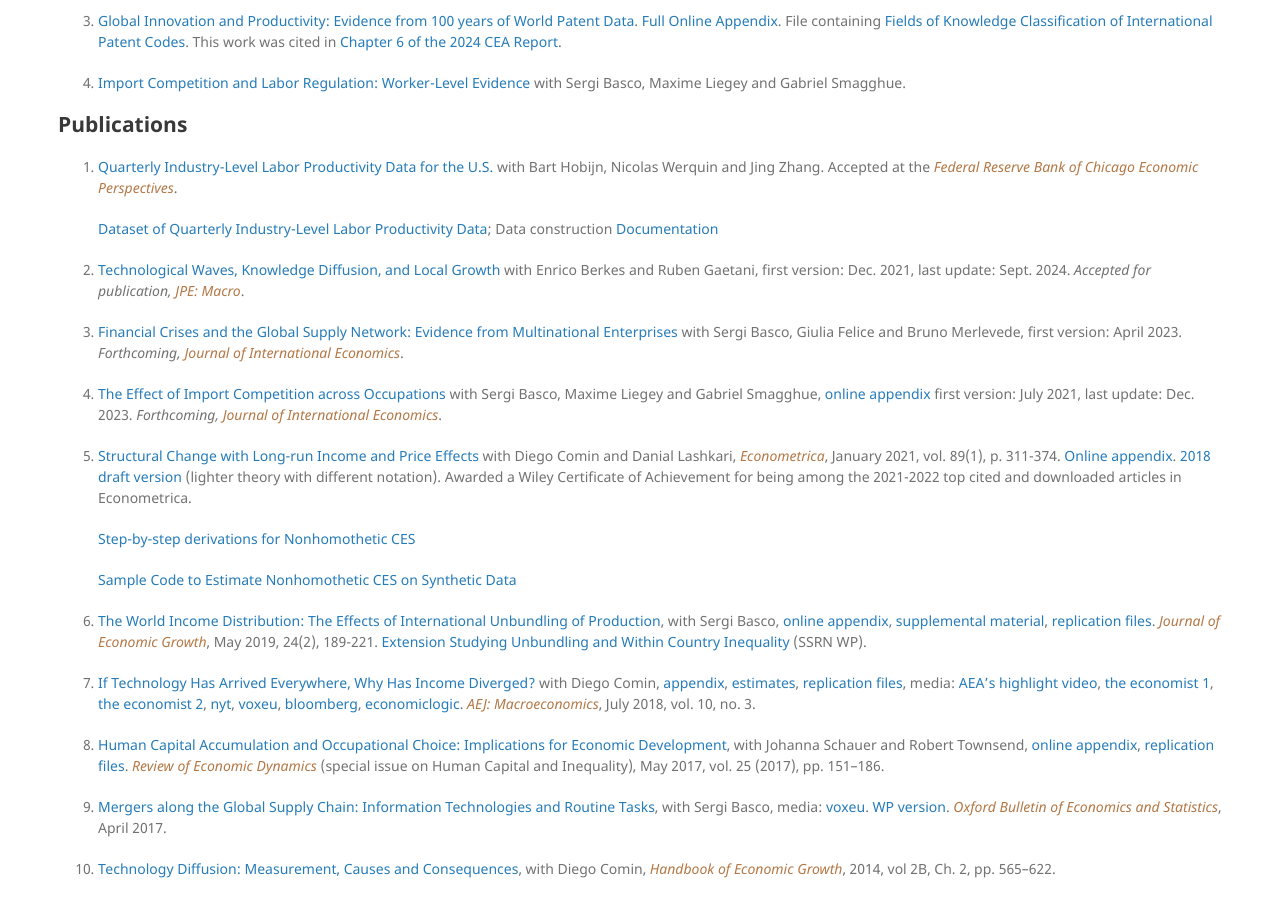
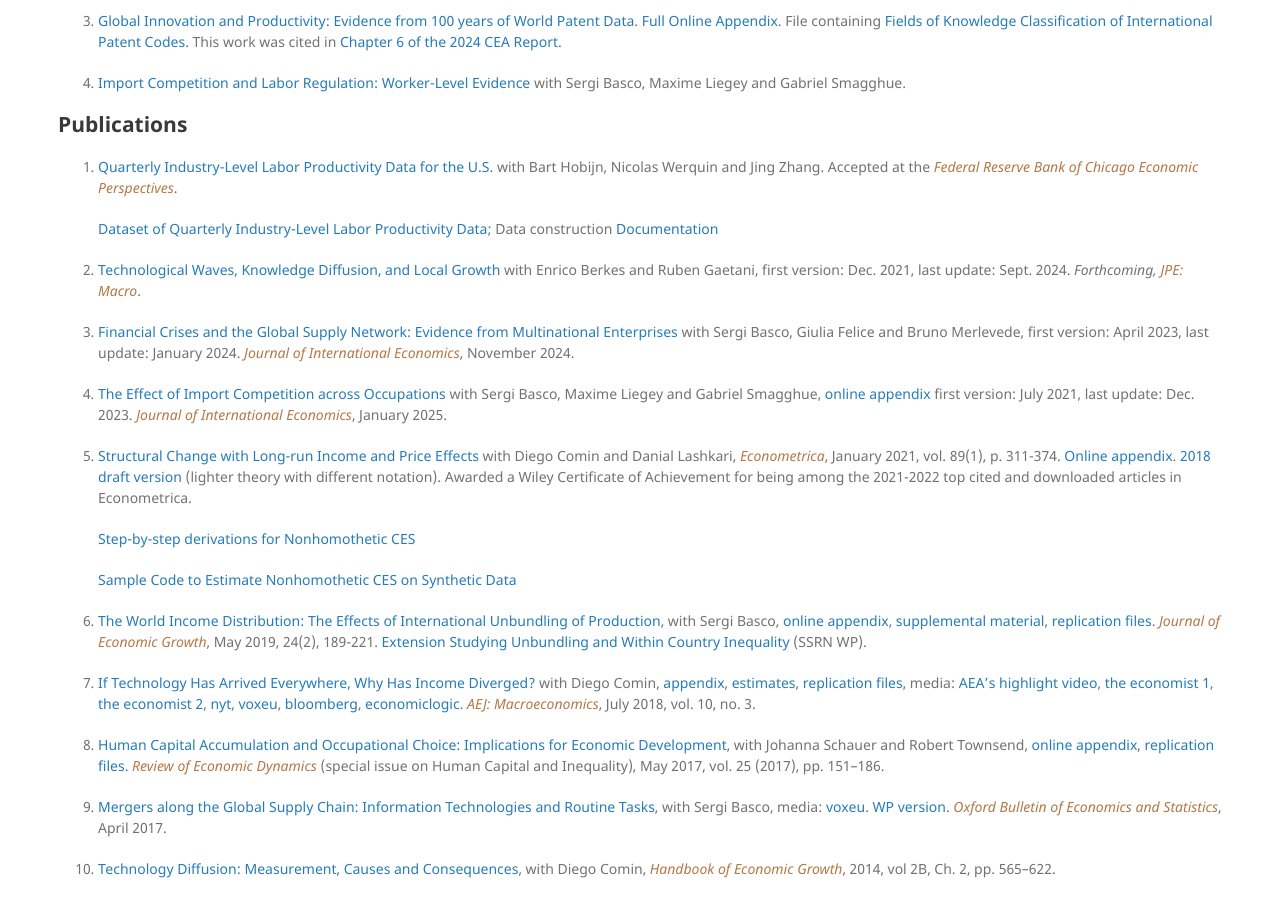
Before and after one commit to mestieri/mestieri.github.io, a Jekyll site: the page built from index.md, in a window 1280 px wide and 900 px high, scrolled down 719 px. Built offline with Jekyll 4.4.1, drawn with Linux system fonts in a browser that asks for light colours.

Commit message:
Update index.md

```diff
--- a/index.md
+++ b/index.md
@@ -71,11 +71,11 @@ for Nonhomothetic CES Preferences](https://www.dropbox.com/scl/fi/obu49nw8d74wye
     [Dataset of Quarterly Industry-Level Labor Productivity Data](https://www.chicagofed.org/-/media/others/people/research-resources/hobijin-bart/qilp.xlsx);
         Data construction [Documentation](https://www.chicagofed.org/-/media/others/people/research-resources/hobijin-bart/qilp-release-notes.pdf)
 
-10. [Technological Waves, Knowledge Diffusion, and Local Growth](https://www.dropbox.com/scl/fi/jzjsn0dxzx366wj47qd4d/bgm.pdf?rlkey=ac1wvsimj4y7jpmccbkpse3bf&dl=0) with Enrico Berkes and Ruben Gaetani, first version: Dec. 2021, last update: Sept. 2024. *Accepted for publication, <blue>JPE: Macro</blue>*.
+10. [Technological Waves, Knowledge Diffusion, and Local Growth](https://www.dropbox.com/scl/fi/jzjsn0dxzx366wj47qd4d/bgm.pdf?rlkey=ac1wvsimj4y7jpmccbkpse3bf&dl=0) with Enrico Berkes and Ruben Gaetani, first version: Dec. 2021, last update: Sept. 2024. *Forthcoming, <blue>JPE: Macro</blue>*.
 
-9. [Financial Crises and the Global Supply Network: Evidence from Multinational Enterprises](https://www.dropbox.com/scl/fi/6b3lvswv3cnm98pwiyawd/BFMM_Economic_Crises_and_the_Global_Supply_Chain_rev.pdf?rlkey=szf700evtygpjqx8pji2icda0&dl=0) with Sergi Basco, Giulia Felice and Bruno Merlevede, first version: April 2023. *Forthcoming, <blue>Journal of International Economics</blue>*.
+9. [Financial Crises and the Global Supply Network: Evidence from Multinational Enterprises](https://www.dropbox.com/scl/fi/6b3lvswv3cnm98pwiyawd/BFMM_Economic_Crises_and_the_Global_Supply_Chain_rev.pdf?rlkey=szf700evtygpjqx8pji2icda0&dl=0) with Sergi Basco, Giulia Felice and Bruno Merlevede, first version: April 2023, last update: January 2024. *<blue>Journal of International Economics</blue>*, November 2024.
 
-8. [The Effect of Import Competition across Occupations](https://www.dropbox.com/scl/fi/5atxvzy3830u57pg93v0f/blms_rev2.pdf?rlkey=02gzztb1bzbcc3db9547fk566&dl=0) with Sergi Basco, Maxime Liegey and Gabriel Smagghue, [online appendix](https://www.dropbox.com/scl/fi/r2gng6ycegyyaioicrl8g/blms_rev2_oa.pdf?rlkey=6ddy9deto2gv41qqavcrtrqu3&dl=0) first version: July 2021, last update: Dec. 2023. *Forthcoming, <blue> Journal of International Economics</blue>*.
+8. [The Effect of Import Competition across Occupations](https://www.dropbox.com/scl/fi/5atxvzy3830u57pg93v0f/blms_rev2.pdf?rlkey=02gzztb1bzbcc3db9547fk566&dl=0) with Sergi Basco, Maxime Liegey and Gabriel Smagghue, [online appendix](https://www.dropbox.com/scl/fi/r2gng6ycegyyaioicrl8g/blms_rev2_oa.pdf?rlkey=6ddy9deto2gv41qqavcrtrqu3&dl=0) first version: July 2021, last update: Dec. 2023. *<blue> Journal of International Economics</blue>*, January 2025.
 
 7.  [Structural Change with Long-run Income and Price Effects](https://www.dropbox.com/s/prta8e8rul85w6i/CLM_final.pdf?dl=0)
     with Diego Comin and Danial Lashkari,
```
